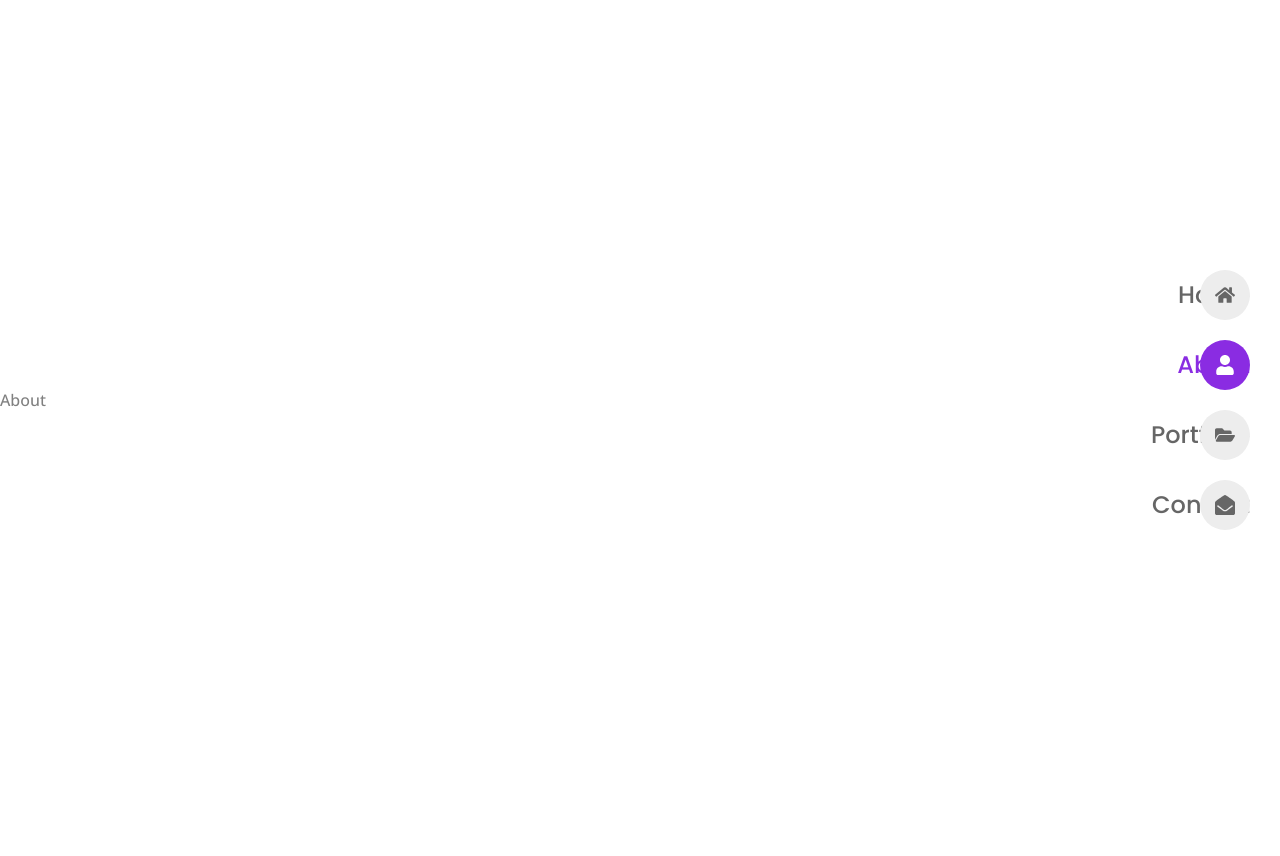
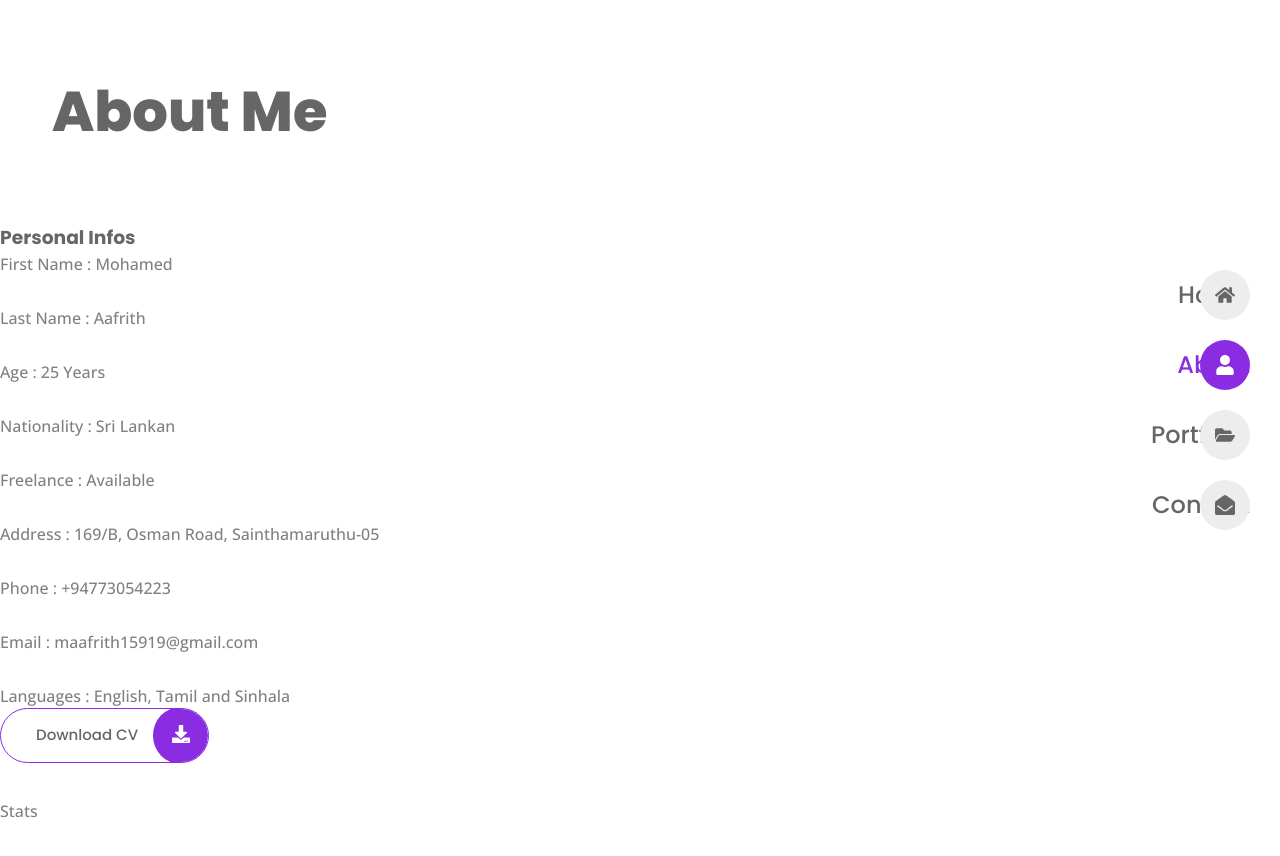
Before and after one commit to Aafrith/Aafrith-portfolio, a React (Vite) app in the folder aafrith-portfolio/: page /about in a window 1280 px wide. Shown: the top 856 px of the page. Before the commit the page ends 800 px from the top, so only its background shows below. Built offline with nearby package versions, Linux system fonts and the light colour scheme.

Commit message:
About section partially done

```diff
--- a/aafrith-portfolio/src/App.css
+++ b/aafrith-portfolio/src/App.css
@@ -82,6 +82,12 @@
 }
 
 /*============= REUSABLE CSS =============*/
+
+.container {
+    max-width: 1140px;
+    margin-inline: auto;
+}
+
 .grid{
     display: grid;
     gap: 30px;
@@ -89,6 +95,13 @@
 
 .section {
     padding-block: 70px;
+}
+
+.section__title {
+    font-size: var(--big-font-size);
+    font-weight: var(--weight-800);
+    text-align: center;
+    margin-bottom: 70px;
 }
 
 .button {
--- /dev/null
+++ b/aafrith-portfolio/src/components/Info.jsx
@@ -0,0 +1,19 @@
+import { personalInfo } from "../data"
+
+const Info = () => {
+  return (
+    <>
+    { personalInfo.map(({title, description}, index) => {
+        return (
+          <li className="info__item" key={index}>
+            <span className="info__title">{title}</span>
+            <span className="info__description">{description}</span>
+          </li>
+        )
+
+    })}
+    </>
+  )
+}
+
+export default Info
--- /dev/null
+++ b/aafrith-portfolio/src/components/Stats.jsx
@@ -0,0 +1,8 @@
+
+const Stats = () => {
+  return (
+    <div>Stats</div>
+  )
+}
+
+export default Stats
--- a/aafrith-portfolio/src/data.jsx
+++ b/aafrith-portfolio/src/data.jsx
@@ -61,25 +61,25 @@
   {
     id: 1,
     title: 'First Name : ',
-    description: 'Steve',
+    description: 'Mohamed',
   },
 
   {
     id: 2,
     title: 'Last Name : ',
-    description: 'Milner',
+    description: 'Aafrith',
   },
 
   {
     id: 3,
     title: 'Age : ',
-    description: '27 Years',
+    description: '25 Years',
   },
 
   {
     id: 4,
     title: 'Nationality : ',
-    description: 'Tunisian',
+    description: 'Sri Lankan',
   },
 
   {
@@ -91,31 +91,27 @@
   {
     id: 6,
     title: 'Address : ',
-    description: 'Tunis',
+    description: '169/B, Osman Road, Sainthamaruthu-05',
   },
 
   {
     id: 7,
     title: 'Phone : ',
-    description: '+21621184010',
+    description: '+94773054223',
   },
 
   {
     id: 8,
     title: 'Email : ',
-    description: 'you@mail.com',
+    description: 'maafrith15919@gmail.com',
   },
 
-  {
-    id: 9,
-    title: 'Skype : ',
-    description: 'steve.milner',
-  },
+
 
   {
     id: 10,
-    title: 'Langages : ',
-    description: 'French, English',
+    title: 'Languages : ',
+    description: 'English, Tamil and Sinhala',
   },
 ];
 
--- a/aafrith-portfolio/src/pages/about/About.jsx
+++ b/aafrith-portfolio/src/pages/about/About.jsx
@@ -1,7 +1,39 @@
+import Info from "../../components/info";
+import Stats from "../../components/Stats";
+import {FaDownload} from 'react-icons/fa';
+import CV from "../../assets/aafrith-cv.pdf";
+
 
 const About = () => {
   return (
-    <div>About</div>
+    <main className="section container">
+      <section className="about">
+        <h2 className="section__title">
+          About <span>Me</span>
+        </h2>
+
+        <div className="about__container grid">
+          <div className="about__info">
+            <h3 className="section__subtitle">Personal Infos</h3>
+            <ul className="info__list grid">
+              <Info/>
+            </ul>
+
+            <a href={CV} download='' className="button">
+              Download CV
+              <span className="button__icon">
+                <FaDownload />
+              </span>
+            </a>
+          </div>
+
+          <div className="stats grid">
+            <Stats/>
+          </div>
+        </div>
+      </section>
+    </main>
+
   )
 }
 
```
Also changed, not shown: 2 other files (tests, documents, lock files or other folders).
